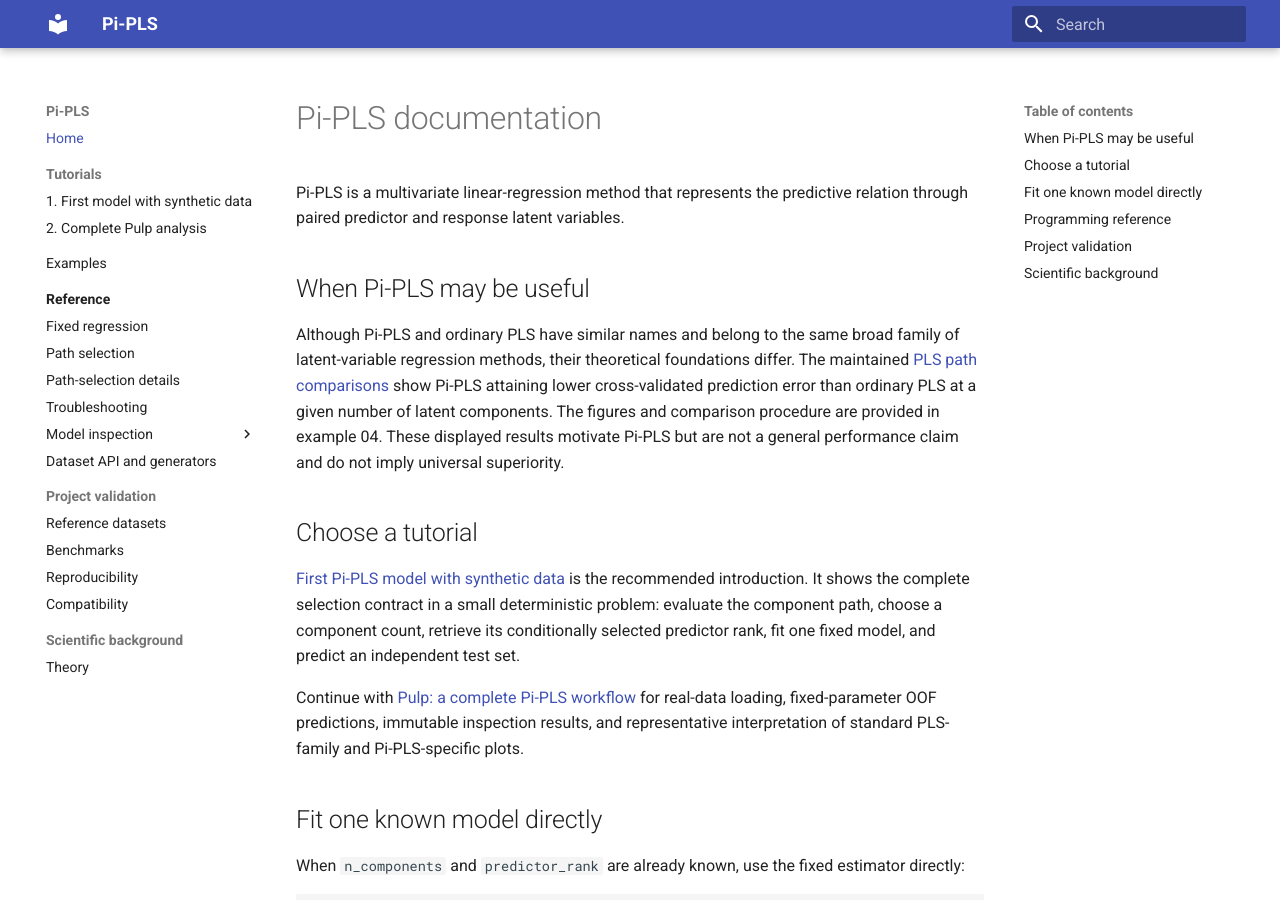
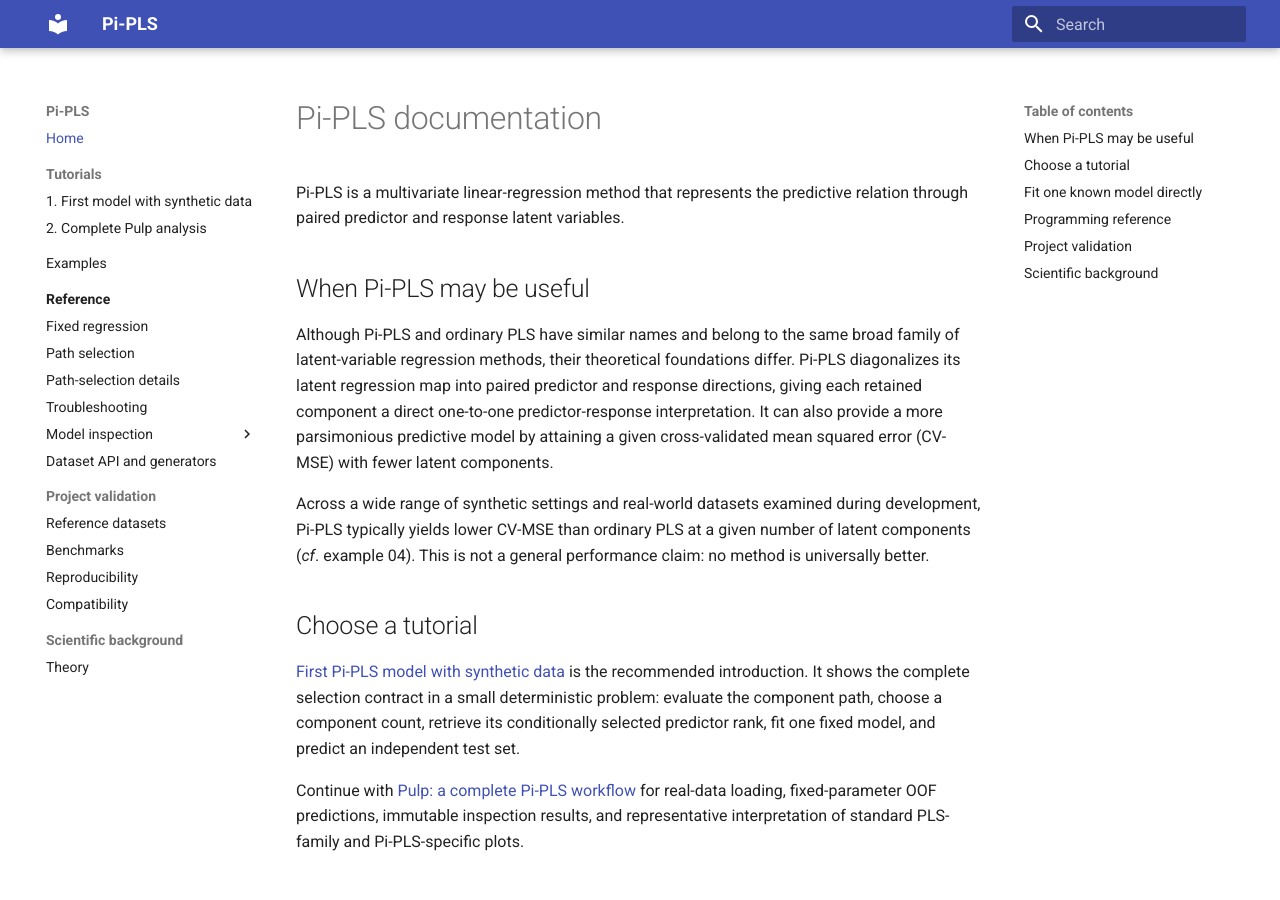
Before and after one commit to stefanlindstroem/pipls_private, an MkDocs documentation site: the page built from docs/index.md, in a window 1280 px wide and 900 px high. Built offline with MkDocs 1.6.1 and Material for MkDocs 9.7.7, drawn with Linux system fonts in a browser that asks for light colours.

```diff
--- a/docs/index.md
+++ b/docs/index.md
@@ -6,11 +6,14 @@
 ## When Pi-PLS may be useful
 
 Although Pi-PLS and ordinary PLS have similar names and belong to the same broad family of
-latent-variable regression methods, their theoretical foundations differ. The maintained
-[PLS path comparisons](examples.md#pi-pls-and-ordinary-pls-comparison) show Pi-PLS attaining lower
-cross-validated prediction error than ordinary PLS at a given number of latent components. The
-figures and comparison procedure are provided in example 04. These displayed results motivate
-Pi-PLS but are not a general performance claim and do not imply universal superiority.
+latent-variable regression methods, their theoretical foundations differ. Pi-PLS diagonalizes its
+latent regression map into paired predictor and response directions, giving each retained component
+a direct one-to-one predictor-response interpretation. It can also provide a more parsimonious
+predictive model by attaining a given cross-validated mean squared error (CV-MSE) with fewer
+latent components.
+
+Across a wide range of synthetic settings and real-world datasets examined during
+development, Pi-PLS typically yields lower CV-MSE than ordinary PLS at a given number of latent components (*cf*. example 04). This is not a general performance claim: no method is universally better.
 
 ## Choose a tutorial
 
```
Also changed, not shown: CHANGELOG.md (+3 -0 lines), docs/tutorials/pulp.md (+6 -5 lines), 4 other files.
